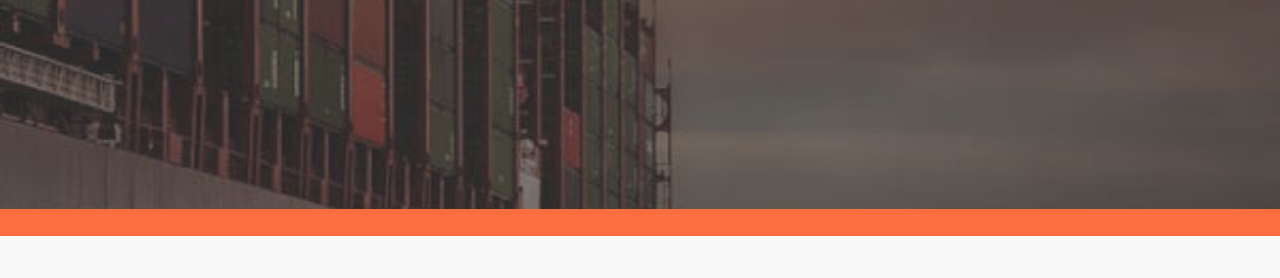
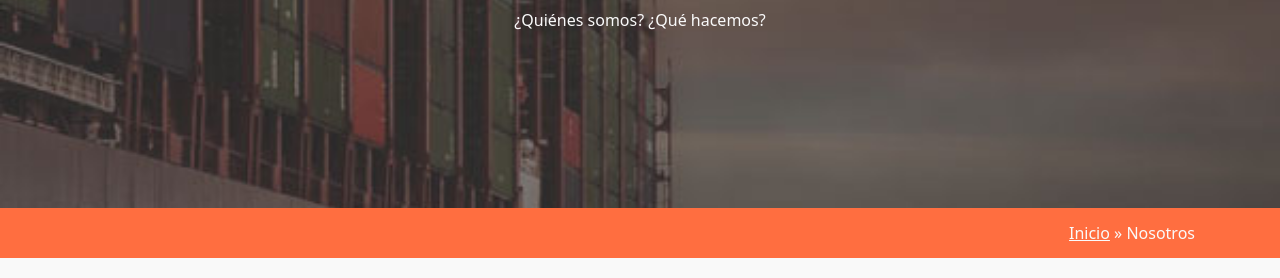
Before and after one commit to andruu11/camextest, a plain HTML site: page nosotros.html in a window 1280 px wide. Shown: the part 191-469 px from the top of the page. Drawn offline with Linux system fonts and the light colour scheme; a web font is replaced by a local one.

Commit message:
fix nosotros

```diff
--- a/assets/scss/estilos.scss
+++ b/assets/scss/estilos.scss
@@ -403,12 +403,16 @@ p .copyrigth{
 }
 //-------------Estilos pagina nosotros--------------//
 .paginas-internas .bienvenidos{
-	height: 50vh;
+	height: 50%;
 }
 .paginas-internas .ruta{
 	background: $segundo;
 	color: $septimo;
 	padding: .8rem 0;
+}
+.paginas-internas .bienvenidos .texto-encabezado p{
+	padding-top: 3rem;
+	padding-bottom:10rem;
 }
 .paginas-internas .contenedor-acordeon{
 	background:$octavo;
--- a/nosotros.html
+++ b/nosotros.html
@@ -57,7 +57,7 @@
         <div class="container">
             <div class="row">
             <div class="col-12 text-right">
-                   <!-- <a href="index.html">Inicio</a> » Nosotros -->
+                  <a href="index.html">Inicio</a> » Nosotros
             </div>
             </div>
             </div>
```
Also changed, not shown: index.html (+2 -1 lines), assets/css/estilos.css.
